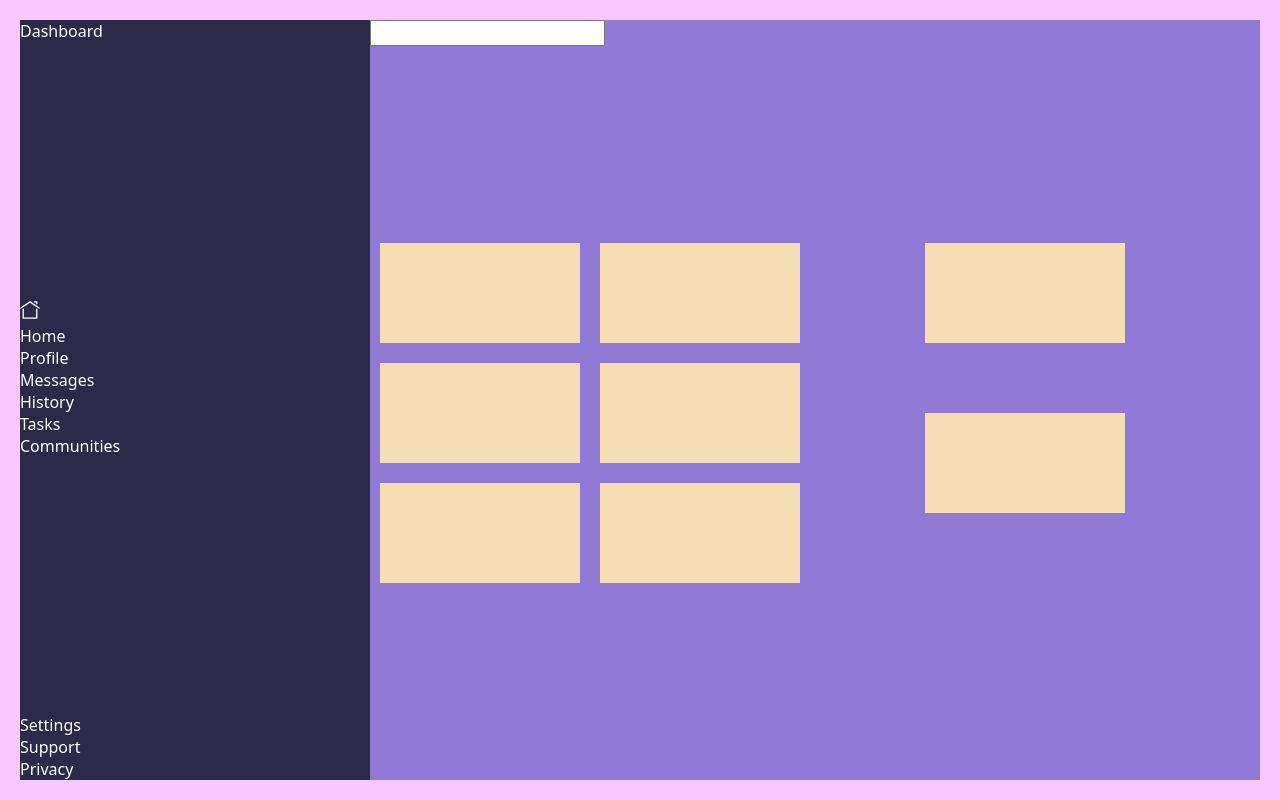
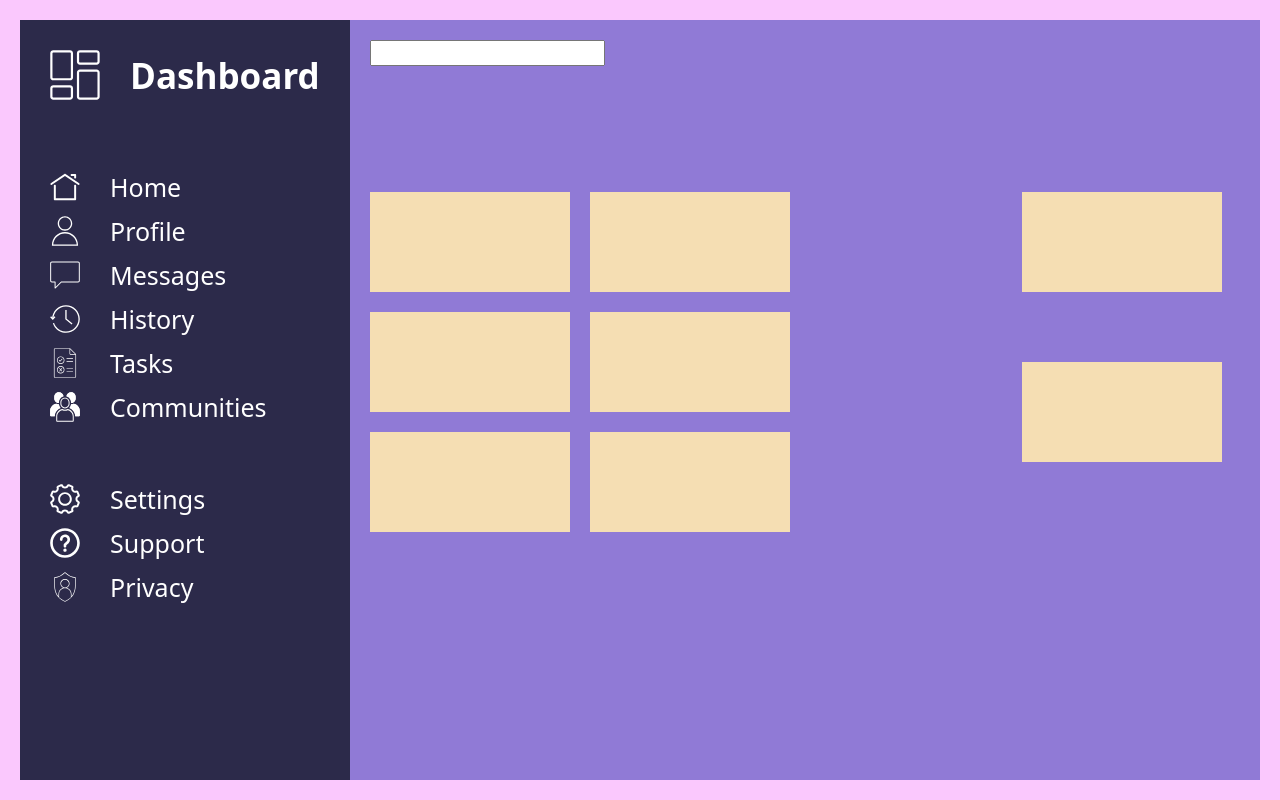
Before and after one commit to exile213/Admin-Dashboard, a plain HTML site: page index.htm in a window 1280 px wide. Drawn offline with Linux system fonts and the light colour scheme.

Commit message:
Update/Finished Sidebar
Fix grid template error

```diff
--- a/index.htm
+++ b/index.htm
@@ -9,23 +9,51 @@
 <body>
     <div class="whole-container">
         <div class="sidebar-container">
-                <div class="sidebar-title">Dashboard</div>
-                <ul class="main-sidebar">
-                    <span class="sidebar-icon" data-icon="home-icon"></span>
-                    <li>Home</li>
+                <div class="sidebar-title">
+                    <span class="sidebar-title-icon" data-icon="title-icon"></span>
+                    <div class="sidebar-title-text">Dashboard</div>
+                </div>
+                <div class="main-sidebar">
+                    <div class="sidebar-element">
+                        <span class="sidebar-icon" data-icon="home-icon"></span>
+                        <div class ="sidebar-text">Home</div>
+                    </div>
+                    <div class="sidebar-element">
+                        <span class="sidebar-icon" data-icon="profile-icon"></span>
+                        <div class ="sidebar-text">Profile</div>
+                    </div>
+                    <div class="sidebar-element">
+                        <span class="sidebar-icon" data-icon="message-icon"></span>
+                        <div class ="sidebar-text">Messages</div>
+                    </div>
+                    <div class="sidebar-element">
+                        <span class="sidebar-icon" data-icon="history-icon"></span>
+                        <div class ="sidebar-text">History</div>
+                    </div>
+                    <div class="sidebar-element">
+                        <span class="sidebar-icon" data-icon="task-icon"></span>
+                        <div class ="sidebar-text">Tasks</div>
+                    </div>
+                    <div class="sidebar-element">
+                        <span class="sidebar-icon" data-icon="community-icon"></span>
+                        <div class ="sidebar-text">Communities</div>
+                    </div>
+                </div>
 
-                    <li>Profile</li>
-                    <li>Messages</li>
-                    <li>History</li>
-                    <li>Tasks</li>
-                    <li>Communities</li>
-                </ul>
-
-                <ul class="sub-sidebar">
-                    <li>Settings</li>
-                    <li>Support</li>
-                    <li>Privacy</li>
-                </ul>
+                <div class="sub-sidebar">
+                    <div class="sidebar-element">
+                        <span class="sidebar-icon" data-icon="settings-icon"></span>
+                        <div class ="sidebar-text">Settings</div>
+                    </div>
+                    <div class="sidebar-element">
+                        <span class="sidebar-icon" data-icon="support-icon"></span>
+                        <div class ="sidebar-text">Support</div>
+                    </div>
+                    <div class="sidebar-element">
+                        <span class="sidebar-icon" data-icon="privacy-icon"></span>
+                        <div class ="sidebar-text">Privacy</div>
+                    </div>
+                </div>
         </div>
 
         <div class="header-container">
--- a/styles.css
+++ b/styles.css
@@ -68,11 +68,10 @@ body{
 }
 
 .whole-container {
-    width: 100%;
     height: 100%;
     display: grid;
-    grid-template-columns: 2fr / 8fr;
-    grid-template-rows: 2fr / 8fr;
+    grid-template-columns: 2fr 8fr;
+    grid-template-rows: 2fr 8fr;
     background: var(--main-color);
 }
 
@@ -83,35 +82,108 @@ body{
     background: var(--tertiary-color);
     color: var(--accent-color);
 
+    display: grid;
+    grid-template-rows:1fr 3fr 2fr;
+    padding: 30px;
+    padding-top: 30px;
+    padding-bottom: 100px;
+}
+.main-sidebar{
+    grid-row:2/3;
+}
+
+.sidebar-title-text{
+    font-size: 35px;
+    font-weight: bold;
+}
+
+.sidebar-title{
     display: flex;
-    flex-direction: column;
-    justify-content: space-between;
+    align-items: center;
+    margin-bottom: 60px;
+}
+
+.sidebar-title-icon{
+    display: inline-block;
+    width: 50px;
+    height: 50px;
+    background-size: cover;
+    margin-right: 30px;
+    background-image: url(images/dashboard.svg);
+}
+
+.sidebar-element{
+    display: flex;
+    align-items: center;
+    margin-top: 10px;
 }
 
 .sidebar-icon{
     display: inline-block;
-    width: 20px;
-    height: 20px;
+    width: 30px;
+    height: 30px;
     background-size: cover;
+    margin-right: 30px;
 }
+
+.sidebar-text{
+    font-size: 25px;
+    font-weight:500;
+}
+.sub-sidebar{
+    grid-row: 3/4;
+}
+/*icons*/
 
 .sidebar-icon[data-icon="home-icon"]{
     background-image: url(images/home.svg);
 
 }
+.sidebar-icon[data-icon="profile-icon"]{
+    background-image: url(images/profile.svg);
+
+}
+.sidebar-icon[data-icon="message-icon"]{
+    background-image: url(images/message.svg);
+
+}
+.sidebar-icon[data-icon="history-icon"]{
+    background-image: url(images/history.svg);
+
+}
+.sidebar-icon[data-icon="task-icon"]{
+    background-image: url(images/tasks.svg);
+}
+.sidebar-icon[data-icon="community-icon"]{
+    background-image: url(images/communities.svg);
+
+}
+.sidebar-icon[data-icon="settings-icon"]{
+    background-image: url(images/settings.svg);
+
+}
+.sidebar-icon[data-icon="support-icon"]{
+    background-image: url(images/support.svg);
+}
+.sidebar-icon[data-icon="privacy-icon"]{
+    background-image: url(images/privacy.svg);
+
+}
+/*-------------------------------------------------------*/
 
 
 .header-container {
     grid-column: 2 / 3;
+    padding: 20px;
 }
 
 .content-container {
     grid-column: 2 / 3;
     grid-row: 2 / 3;
     display: grid;
-    grid-template-columns: 6fr / 2fr;
-    grid-template-rows: 4fr / 4fr;
-    padding:10px;
+    grid-template-columns: 6fr 2fr;
+    grid-template-rows: 4fr 4fr;
+    padding:20px;
 }
 
 .projects-container {
```
